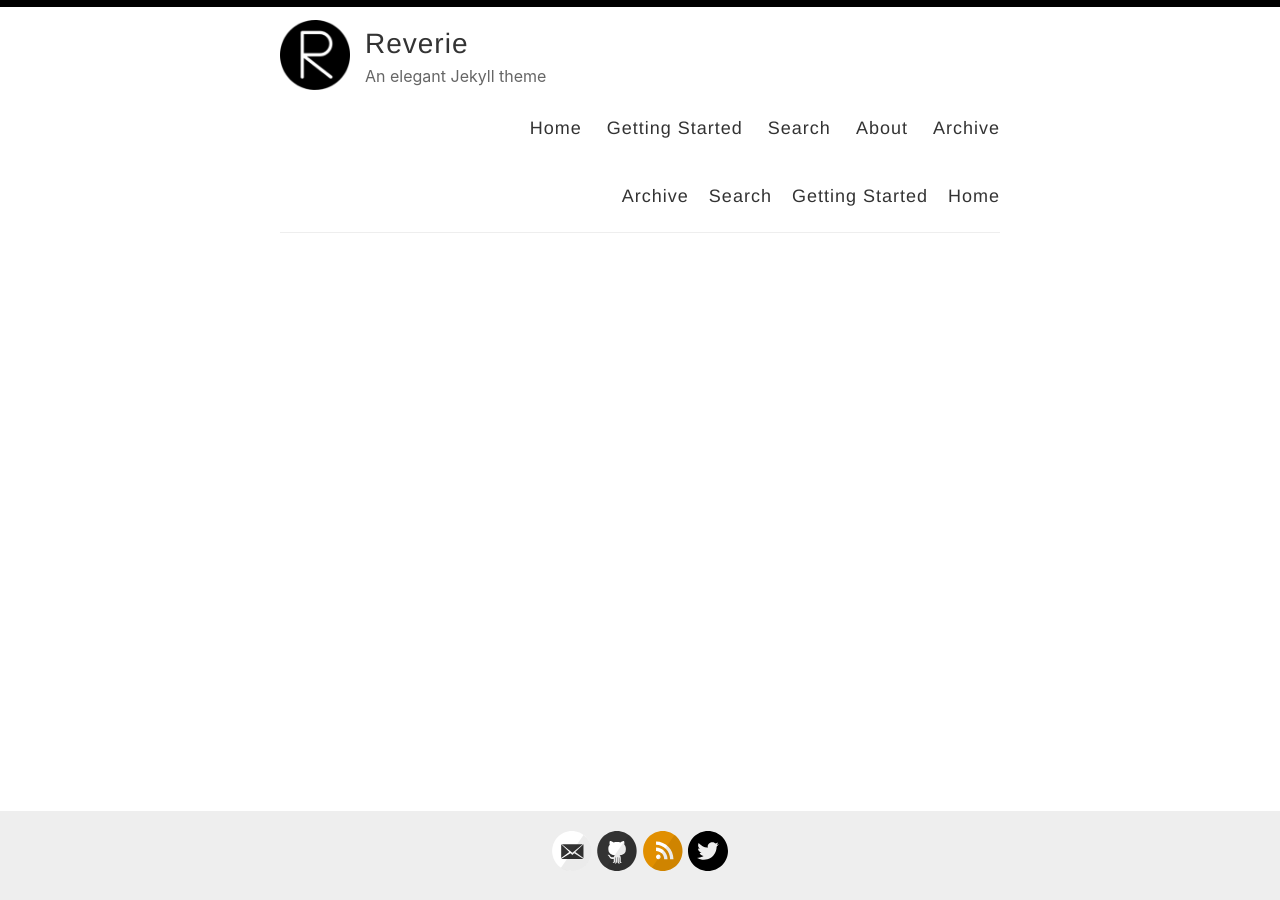
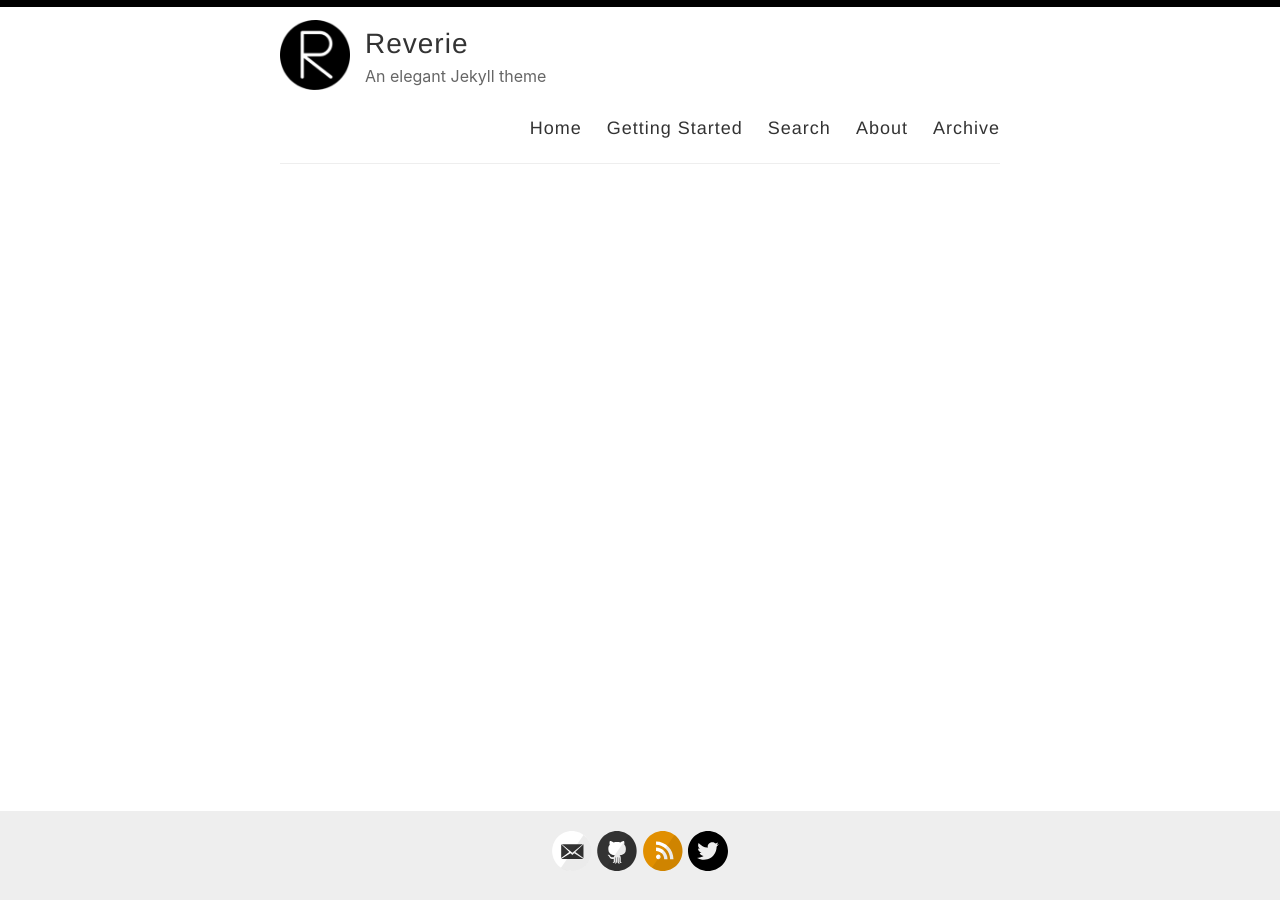
Before and after one commit to oppo99/blog.oppo99.github.io, a Jekyll site: the page built from index.html, in a window 1280 px wide and 900 px high. Built offline with Jekyll 4.4.1, drawn with Linux system fonts in a browser that asks for light colours; the list of posts is cut into pages by our own code.

Commit message:
add it en

```diff
--- a/_config.yml
+++ b/_config.yml
@@ -79,17 +79,7 @@ kramdown:
 sass:
   style: :expanded # You might prefer to minify using :compressed
 
-navigation:
-- text: Home
-  url: /en/Home/
-- text: Getting Started
-  url: /en/Getting Started/
-- text: Search
-  url: /en/Search/
-  layout: About
-- text: Archive
-  url: /en/blog/
-  layout: post
+
 
 
 # Use the following plug-ins
--- a/_includes/language.html
+++ b/_includes/language.html
@@ -1,14 +1,18 @@
-{% unless page.layout == 'front' %}
-  <ul class="navigation">
-    {% for link in site.navigation %}
-      {% assign current = nil %}
-      {% if page.url == link.url or page.layout == link.layout %}
-        {% assign current = 'current' %}
+{% for item in site.data.navigation.languages %}
+  {% if item.language == page.lang %}
+    {% for link in item.links %}
+      {% if link.url contains "http" %}
+        {% assign url = link.url %}
+      {% else %}
+        {% assign url = link.url | relative_url %}
       {% endif %}
-
-      <nav class="{% if forloop.first %}first{% endif %} {{ current }} {% if forloop.last %}last{% endif %}">
-        <a class="{{ current }}" href="{{ link.url }}">{{ link.text }}</a>
-      </nav>
+      <ul class="visible-links">
+        {%- for link in site.data.navigation.languages -%}
+          <li class="masthead__menu-item">
+            <a href="{{ link.url | relative_url }}"{% if link.description %} title="{{ link.description }}"{% endif %}>{{ link.title }}</a>
+          </li>
+        {%- endfor -%}
+      </ul>
     {% endfor %}
-  </ul>
-{% endunless %}
+  {% endif %}
+{% endfor %}
```
Also changed, not shown: _data/navigation.yml (added, +25 -0 lines).
